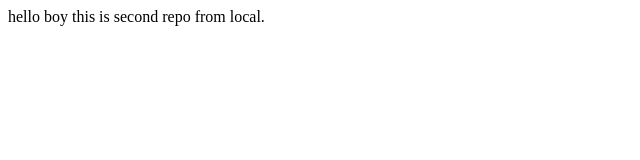
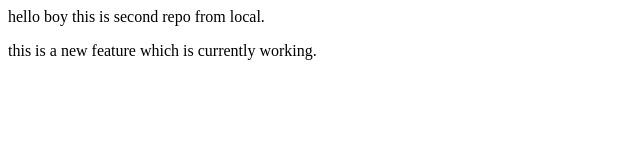
Before and after one commit to Nels0695/localrepo, a plain HTML site: page index.html in a window 1280 px wide. Shown: the whole page, without its empty margins (0-640 px from the left). Drawn offline with Linux system fonts and the light colour scheme.

Commit message:
add new feature

```diff
--- a/index.html
+++ b/index.html
@@ -1 +1,2 @@
 <p>hello boy this is second repo from local.</p>
+<p>this is a new feature which is currently working.</p>
```
